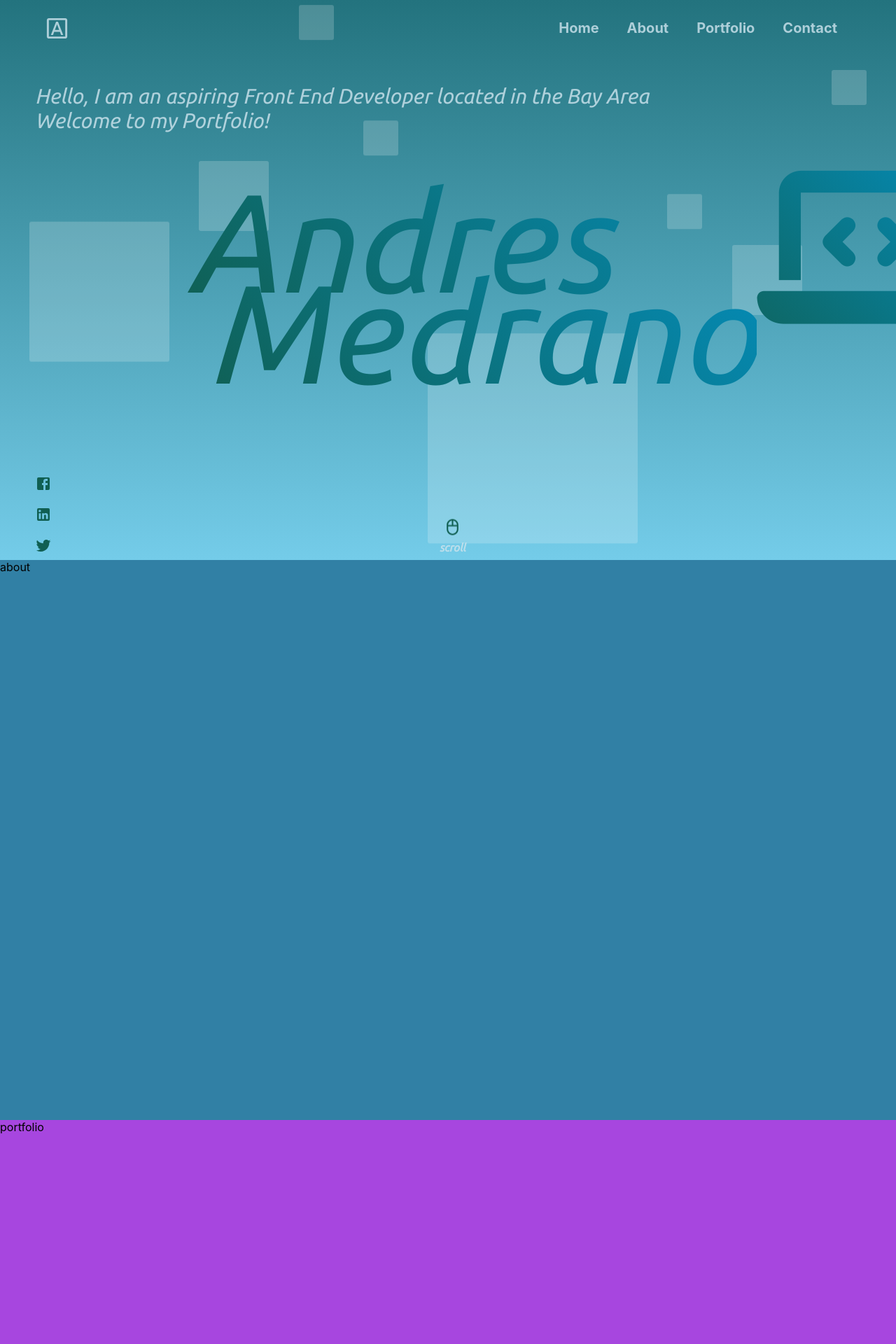
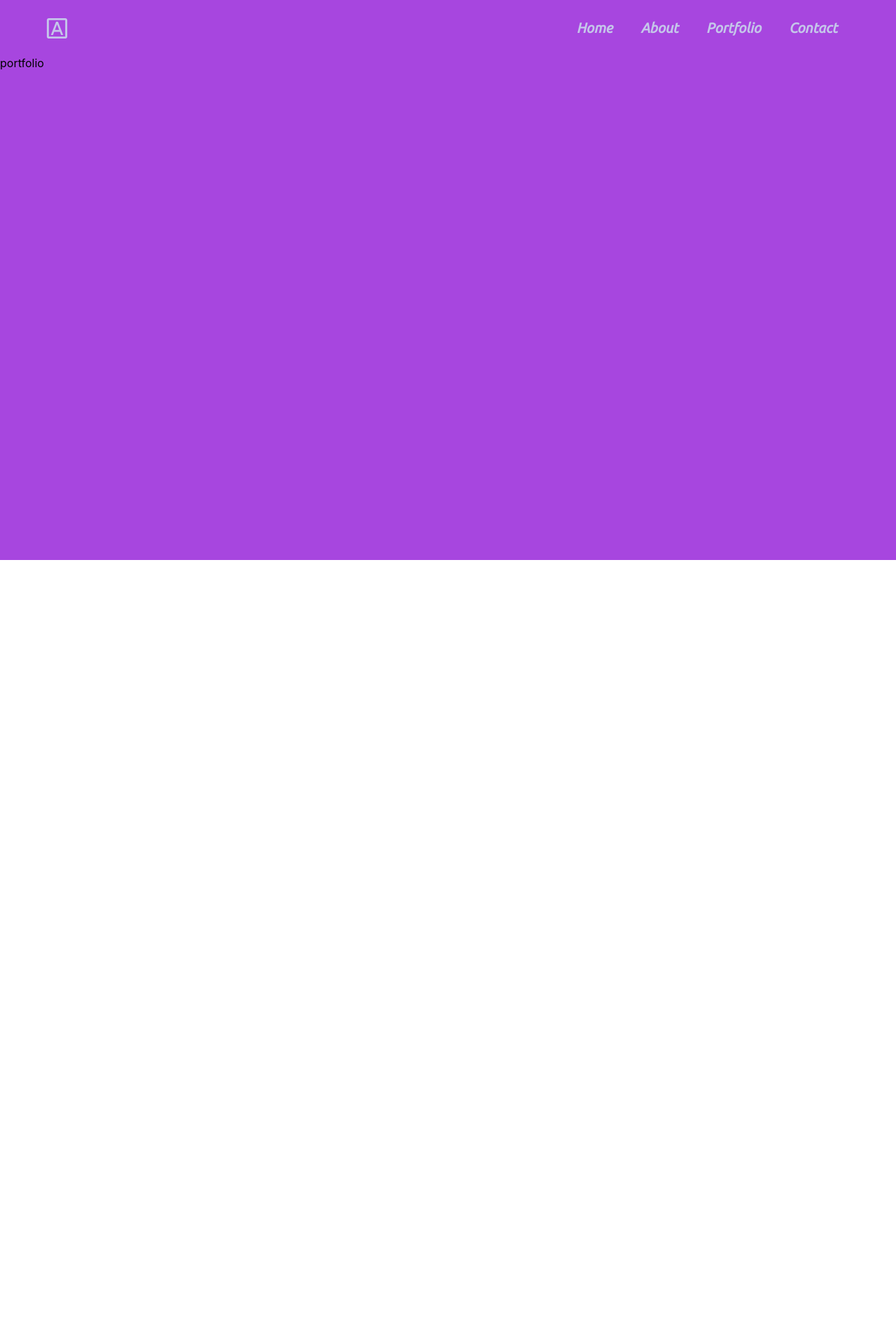
Before and after one commit to amedra13/Portfolio, a React (Create React App) app: page /portfolio in a window 1280 px wide. Shown: the top 1920 px of the page at 70% size. After the commit the page ends 800 px from the top, so only its background shows below. Built offline with nearby package versions, Linux system fonts and the light colour scheme.

Commit message:
create placeholder for all links and set up router

```diff
--- /dev/null
+++ b/src/AboutMe/AboutMe.css
@@ -0,0 +1,4 @@
+.aboutMe {
+	height: 100vh;
+	background-color: rgb(49, 128, 165);
+}
--- /dev/null
+++ b/src/AboutMe/AboutMe.js
@@ -0,0 +1,14 @@
+import React from 'react';
+import Navbar from '../Navbar/Navbar';
+import './AboutMe.css';
+
+const AboutMe = () => {
+	return (
+		<div className="aboutMe">
+			<Navbar />
+			About Me
+		</div>
+	);
+};
+
+export default AboutMe;
--- a/src/App.css
+++ b/src/App.css
@@ -11,7 +11,6 @@ html {
 }
 .app {
 	width: 100vw;
-	background: linear-gradient(rgb(35, 115, 126), #74cce9);
 }
 .app__main {
 	position: relative;
@@ -36,15 +35,3 @@ html {
 	text-align: center;
 	font-family: 'Ubuntu', sans-serif;
 }
-.app__aboutMe {
-	height: 100vh;
-	background-color: rgb(49, 128, 165);
-}
-.app__portfolio {
-	height: 100vh;
-	background-color: rgb(167, 70, 223);
-}
-.app__contact {
-	height: 100vh;
-	background-color: rgb(223, 70, 190);
-}
--- a/src/App.js
+++ b/src/App.js
@@ -1,27 +1,31 @@
 import React from 'react';
-import Navbar from './Navbar/Navbar';
 import MainPage from './MainPage/MainPage';
-import BubblesEffect from './BubbleEffect/BubblesEffect';
+import AboutMe from './AboutMe/AboutMe';
+import Portfolio from './Portfolio/Portfolio';
+import Contact from './Contact/Contact';
+
+import { BrowserRouter as Router, Switch, Route } from 'react-router-dom';
 import './App.css';
 
 function App() {
 	return (
 		<div className="app">
-			<div id="home" className="app__main">
-				<Navbar />
-				<MainPage />
-				<BubblesEffect />
-			</div>
-			<div id="about" className="app__aboutMe">
-				{' '}
-				about
-			</div>
-			<div id="portfolio" className="app__portfolio">
-				portfolio
-			</div>
-			<div id="contact" className="app__contact">
-				contact
-			</div>
+			<Router>
+				<Switch>
+					<Route exact path="/">
+						<MainPage />
+					</Route>
+					<Route exact path="/about">
+						<AboutMe />
+					</Route>
+					<Route exact path="/portfolio">
+						<Portfolio />
+					</Route>
+					<Route exact path="/contact">
+						<Contact />
+					</Route>
+				</Switch>
+			</Router>
 		</div>
 	);
 }
--- /dev/null
+++ b/src/Contact/Contact.css
@@ -0,0 +1,4 @@
+.contact {
+	height: 100vh;
+	background-color: rgb(223, 70, 190);
+}
--- /dev/null
+++ b/src/Contact/Contact.js
@@ -0,0 +1,14 @@
+import React from 'react';
+import Navbar from '../Navbar/Navbar';
+import './Contact.css';
+
+const Contact = () => {
+	return (
+		<div className="contact">
+			<Navbar />
+			Contact
+		</div>
+	);
+};
+
+export default Contact;
--- a/src/MainPage/MainPage.css
+++ b/src/MainPage/MainPage.css
@@ -17,20 +17,23 @@
 }
 
 .main {
-	height: 90vh;
+	height: 100vh;
 	display: flex;
 	flex-direction: column;
-	justify-content: space-evenly;
+	justify-content: space-between;
 	font-family: 'Ubuntu', sans-serif;
 	font-style: italic;
 	color: rgba(203, 226, 235, 0.822);
-	padding-left: 50px;
+	position: relative;
+	background: linear-gradient(rgb(35, 115, 126), #74cce9);
+	overflow: hidden;
 }
 .main > * {
 	z-index: 40;
 }
 .main__intro {
 	font-size: 30px;
+	padding-left: 50px;
 }
 
 .main__title {
@@ -60,7 +63,8 @@
 	display: flex;
 	justify-content: space-between;
 	align-items: flex-end;
-	transform: translateY(30px);
+	padding-left: 50px;
+	transform: translateY(-15px);
 }
 
 .main__footer > div:last-child {
--- a/src/MainPage/MainPage.js
+++ b/src/MainPage/MainPage.js
@@ -1,5 +1,6 @@
 import React from 'react';
-
+import Navbar from '../Navbar/Navbar';
+import BubblesEffect from '../BubbleEffect/BubblesEffect';
 import FacebookIcon from '@material-ui/icons/Facebook';
 import LinkedInIcon from '@material-ui/icons/LinkedIn';
 import TwitterIcon from '@material-ui/icons/Twitter';
@@ -10,6 +11,7 @@ import './MainPage.css';
 const MainPage = () => {
 	return (
 		<div className="main">
+			<Navbar />
 			<div className="main__intro">
 				<p>
 					Hello, I am an aspiring Front End Developer located in the Bay Area
@@ -34,6 +36,7 @@ const MainPage = () => {
 					<p>scroll</p>
 				</div>
 			</div>
+			<BubblesEffect />
 		</div>
 	);
 };
--- a/src/Navbar/Navbar.css
+++ b/src/Navbar/Navbar.css
@@ -21,6 +21,7 @@
 	color: rgba(203, 226, 235, 0.822);
 	font-size: 20px;
 	font-weight: bold;
+	font-family: 'Ubuntu', sans-serif;
 }
 
 .navbar__links > a::before {
--- a/src/Navbar/Navbar.js
+++ b/src/Navbar/Navbar.js
@@ -1,16 +1,17 @@
 import React from 'react';
 import FontDownloadOutlinedIcon from '@material-ui/icons/FontDownloadOutlined';
 import './Navbar.css';
+import { Link } from 'react-router-dom';
 
 const Navbar = () => {
 	return (
 		<div className="navbar">
 			<FontDownloadOutlinedIcon fontSize="large" />
 			<div className="navbar__links">
-				<a href="/">Home</a>
-				<a href="#about">About</a>
-				<a href="#portfolio">Portfolio</a>
-				<a href="#contact">Contact</a>
+				<Link to="/">Home</Link>
+				<Link to="/about">About</Link>
+				<Link to="/portfolio">Portfolio</Link>
+				<Link to="/contact"> Contact </Link>
 			</div>
 		</div>
 	);
--- /dev/null
+++ b/src/Portfolio/Portfolio.css
@@ -0,0 +1,4 @@
+.portfolio {
+	height: 100vh;
+	background-color: rgb(167, 70, 223);
+}
--- /dev/null
+++ b/src/Portfolio/Portfolio.js
@@ -0,0 +1,15 @@
+import React from 'react';
+import Navbar from '../Navbar/Navbar';
+
+import './Portfolio.css';
+
+const Portfolio = () => {
+	return (
+		<div className="portfolio">
+			<Navbar />
+			portfolio
+		</div>
+	);
+};
+
+export default Portfolio;
```
